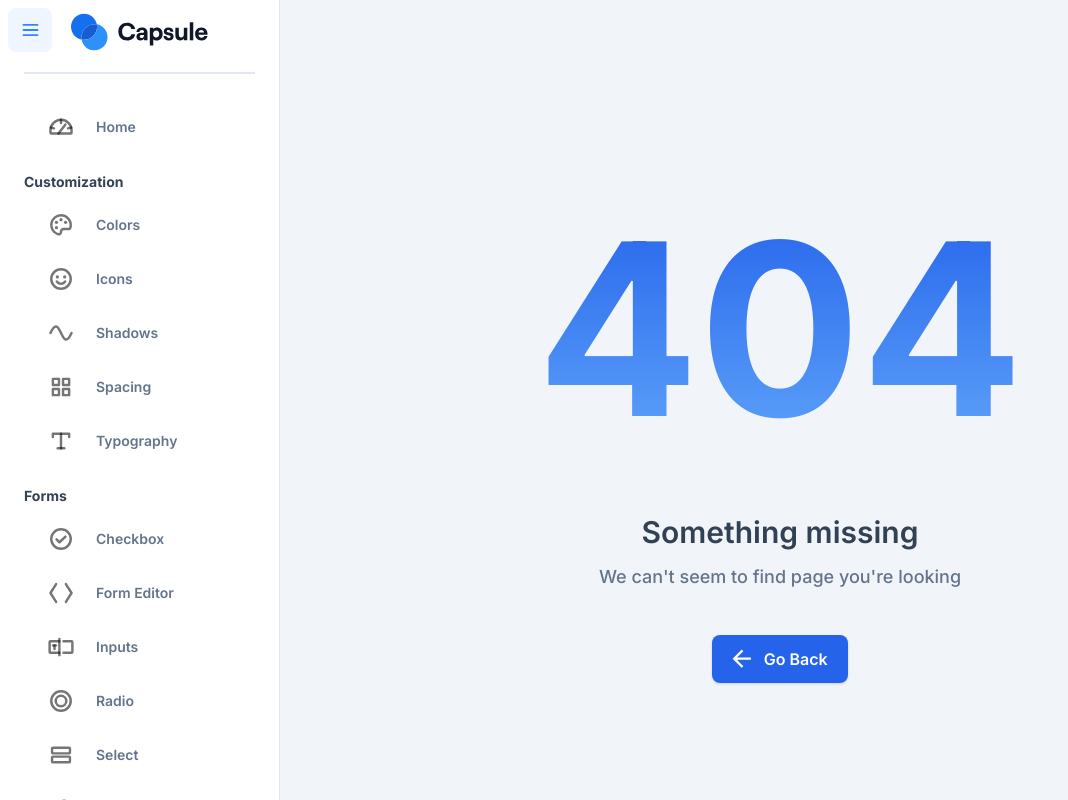
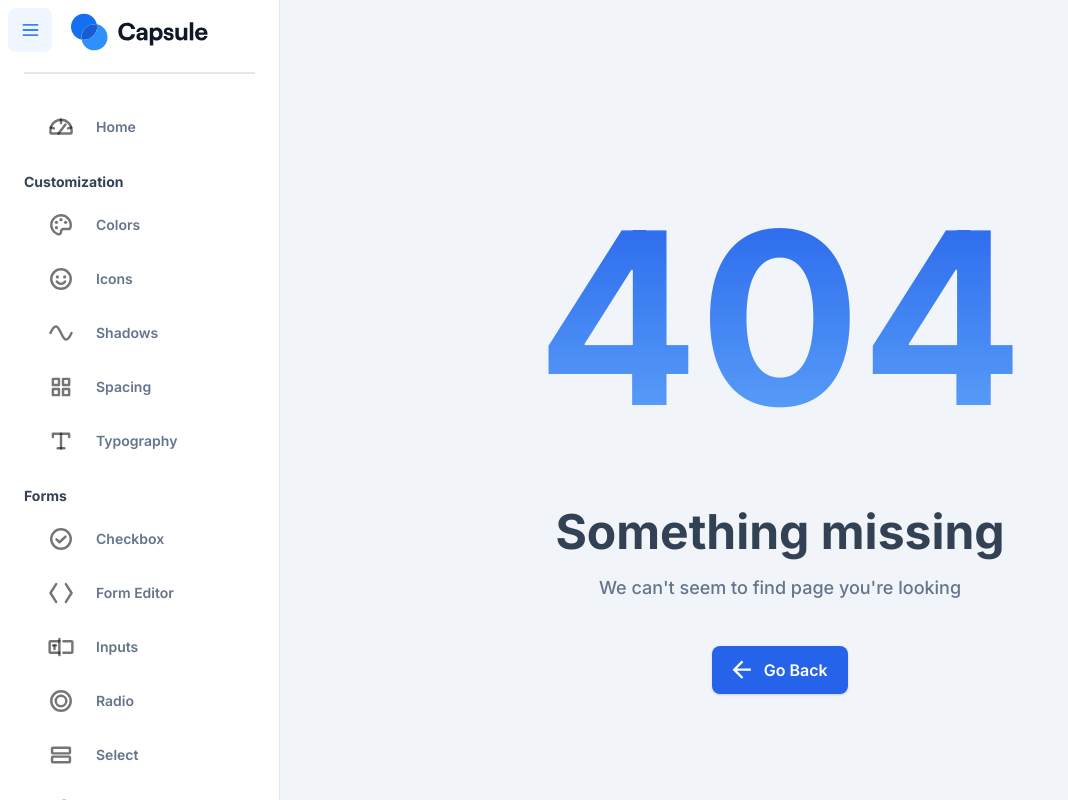
Before and after one commit to DuLatif/falin, a React (Vite) app: page /dashboard in a window 1280 px wide. Shown: the whole page, without its empty margins (0-1068 px from the left). Built offline with nearby package versions, Linux system fonts and the light colour scheme.

Commit message:
fix: fix error screen component

```diff
--- a/src/App.tsx
+++ b/src/App.tsx
@@ -1,13 +1,15 @@
 import { Routes, Route } from "react-router-dom"
 import DashboardRoute from "@/pages/dashboard/route"
 import Error404 from "./pages/error/404"
+import { Error500 } from "./pages/error/500"
 
 function App() {
   return (
     <div className="App">
       <Routes>
         <Route path="/dashboard/*" element={<DashboardRoute />} />
-        <Route path={"*"} element={<Error404 />} />
+        <Route path={"/error/500"} element={<Error500 />} />
+        <Route path={"*"} element={<Error404 type="page" />} />
       </Routes>
     </div>
   )
--- /dev/null
+++ b/src/components/ErrorScreen/ErrorScreen.tsx
@@ -0,0 +1,38 @@
+import { ArrowBack } from "@mui/icons-material"
+import { Box, Button, Stack, Typography } from "@mui/material"
+import React from "react"
+import { useNavigate } from "react-router-dom"
+import classes from "./_.module.scss"
+import { combineClasses } from "@/utils/styles"
+
+export type TErrorScreen = "page" | "screen"
+export interface IErrorScreenProps {
+  type?: TErrorScreen
+  code: number
+  title: string
+  subtitle?: string
+}
+const ErrorScreen: React.FC<IErrorScreenProps> = ({ type = "page", code, title, subtitle }) => {
+  const navigate = useNavigate()
+
+  return (
+    <Box className={combineClasses([classes.Container, type === "screen" && classes.Screen])}>
+      <Stack direction={"column"} justifyContent={"center"} alignItems={"center"} sx={{ height: "100vh" }} spacing={5}>
+        <Typography className={classes.ErrorCode}>{code}</Typography>
+        <Box sx={{ textAlign: "center", paddingBottom: "24px", paddingTop: "32px" }}>
+          <Typography variant="h3" fontWeight={"bold"} mb={3}>
+            {title}
+          </Typography>
+          <Typography variant="subtitle2" color="text.secondary">
+            {subtitle}
+          </Typography>
+        </Box>
+        <Button size="xl" startIcon={<ArrowBack />} onClick={() => navigate(-1)}>
+          Go Back
+        </Button>
+      </Stack>
+    </Box>
+  )
+}
+
+export default ErrorScreen
--- a/src/components/ErrorScreen/NotFoundPage.tsx
+++ /dev/null
@@ -1,30 +0,0 @@
-import React from "react"
-import { Container, Typography, Stack, Button, Box } from "@mui/material"
-import { ArrowBack } from "@mui/icons-material"
-import classes from "./_.module.scss"
-import { useNavigate } from "react-router-dom"
-
-const NotFoundPage: React.FC = () => {
-  const navigate = useNavigate()
-
-  return (
-    <Container maxWidth="xl" className={classes.Container}>
-      <Stack direction={"column"} justifyContent={"center"} alignItems={"center"} sx={{ height: "100vh" }} spacing={5}>
-        <Typography className={classes.ErrorCode}>404</Typography>
-        <Box sx={{ textAlign: "center", paddingBottom: "24px", paddingTop: "32px" }}>
-          <Typography variant="h5" fontWeight={"semiBold"} mb={3}>
-            Something missing
-          </Typography>
-          <Typography variant="subtitle2" color="text.secondary">
-            We can&apos;t seem to find page you&apos;re looking
-          </Typography>
-        </Box>
-        <Button size="xl" startIcon={<ArrowBack />} onClick={() => navigate(-1)}>
-          Go Back
-        </Button>
-      </Stack>
-    </Container>
-  )
-}
-
-export default NotFoundPage
--- a/src/components/ErrorScreen/_.module.scss
+++ b/src/components/ErrorScreen/_.module.scss
@@ -1,9 +1,17 @@
 .Container {
+  width: 100vw;
+  background: linear-gradient(180deg, #ffffff 45.16%, $primary-100 131.72%);
+
+  &.Screen {
+    background: transparent;
+    width: 100%;
+  }
+
   .ErrorCode {
     font-size: 240px;
     line-height: 110%;
     font-weight: bold;
-    background: -webkit-linear-gradient(#2563eb, #60a5fa);
+    background: -webkit-linear-gradient($primary-600, $primary-400);
     background-clip: border-box;
     -webkit-background-clip: text;
     -webkit-text-fill-color: transparent;
--- a/src/pages/error/404.tsx
+++ b/src/pages/error/404.tsx
@@ -1,10 +1,18 @@
+import ErrorScreen, { TErrorScreen } from "@/components/ErrorScreen/ErrorScreen"
 import React from "react"
-import NotFoundPage from "@/components/ErrorScreen/NotFoundPage"
 
-const Error404: React.FC = () => {
+interface IError404Props {
+  type?: TErrorScreen
+}
+const Error404: React.FC<IError404Props> = ({ type = "screen" }) => {
   return (
     <>
-      <NotFoundPage />
+      <ErrorScreen
+        code={404}
+        type={type}
+        title="Something missing"
+        subtitle="We can't seem to find page you're looking"
+      />
     </>
   )
 }
--- /dev/null
+++ b/src/pages/error/500.tsx
@@ -0,0 +1,14 @@
+import ErrorScreen from "@/components/ErrorScreen/ErrorScreen"
+import React from "react"
+
+export const Error500: React.FC = () => {
+  return (
+    <>
+      <ErrorScreen
+        code={500}
+        title="Sorry, unexpected error"
+        subtitle="We are working on fixing the problem. Be back soon."
+      />
+    </>
+  )
+}
```
